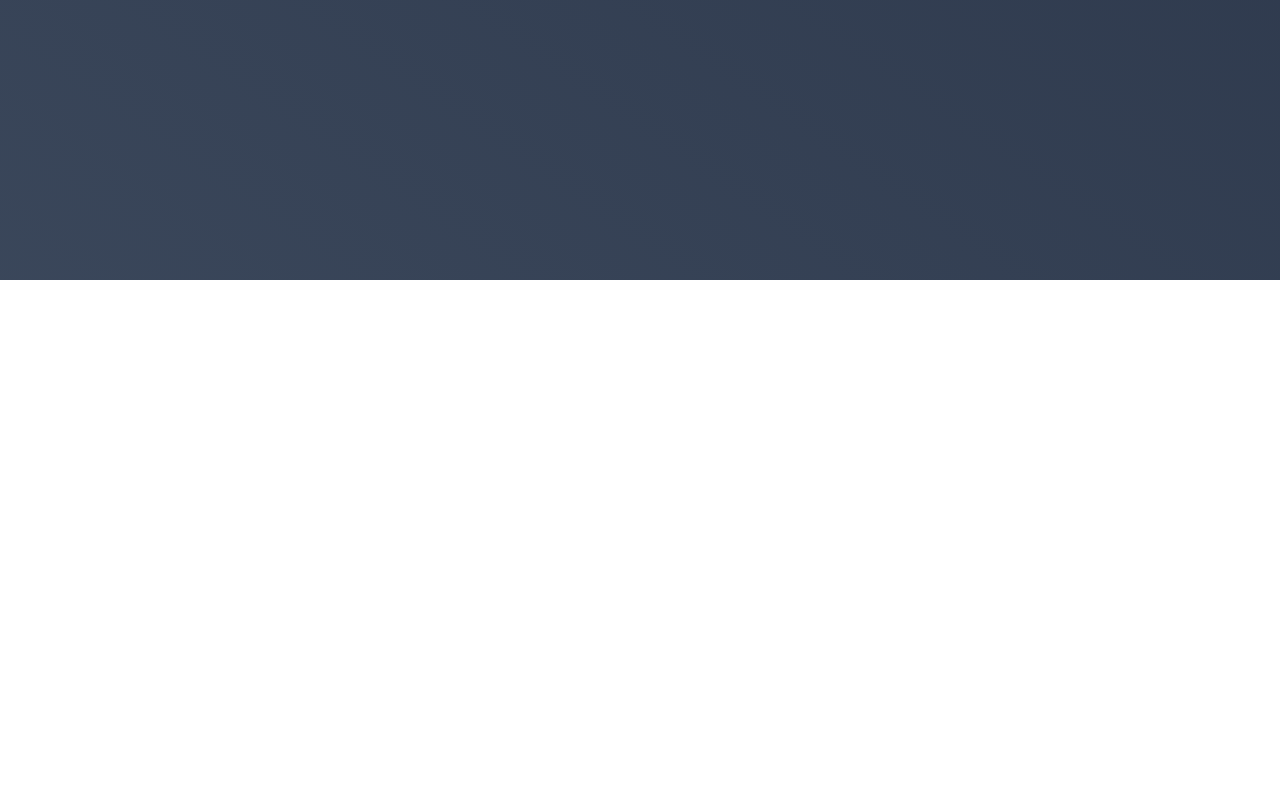
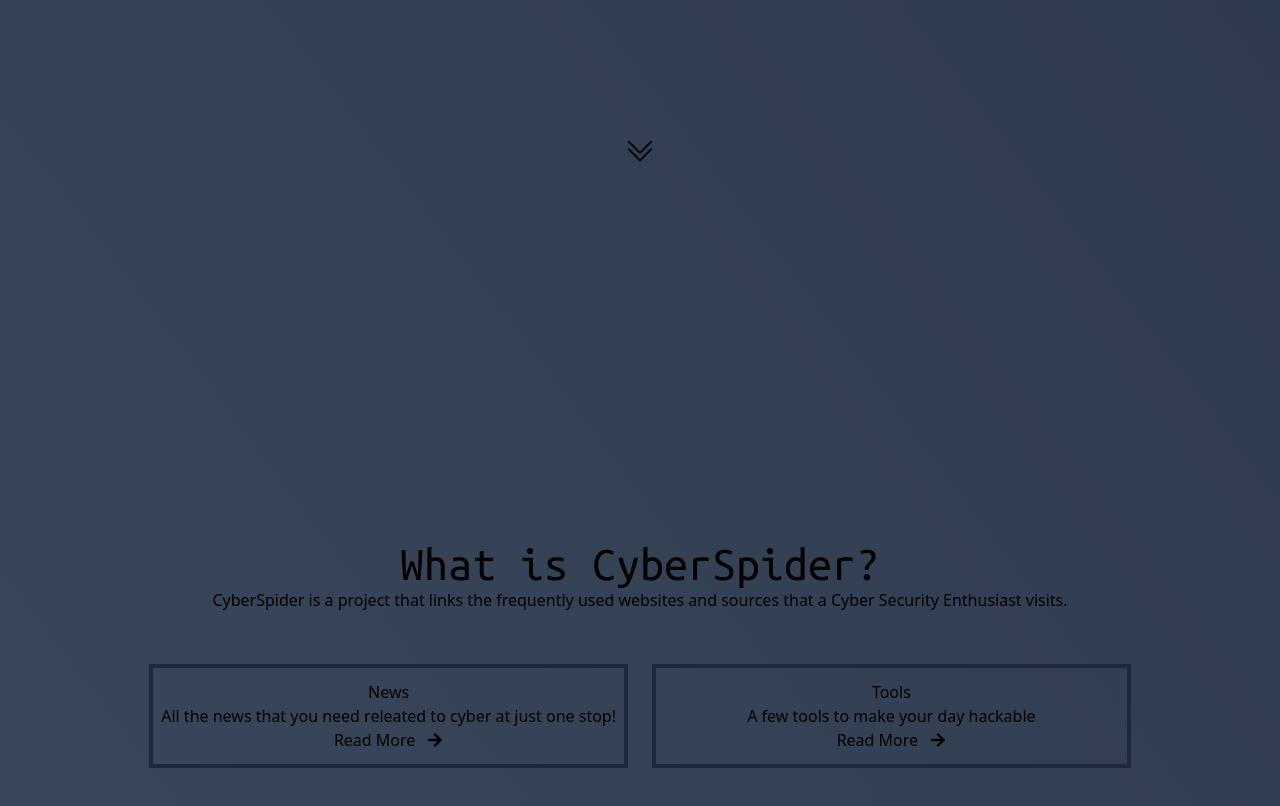
Before and after one commit to CyberSpiders/cyberspider, a Next.js app: page / in a window 1280 px wide. Shown: the part 600-1406 px from the top of the page. Before the commit the page ends 880 px from the top, so only its background shows below. Built offline with nearby package versions, Linux system fonts and the light colour scheme.

Commit message:
Added some cool effects and section 2

```diff
--- /dev/null
+++ b/components/Header.tsx
@@ -0,0 +1,41 @@
+import Head from 'next/head'
+import React from 'react'
+
+interface Format {
+  name: string
+  description: string
+  url: string
+}
+
+const Header: React.FC<Format> = ({ name, description, url }) => {
+  return (
+    <>
+      <Head>
+        <title>CyberSpiders | {name}</title>
+        <meta name="title" content={name} />
+        <meta name="description" content={description} />
+        <meta name="image" content="https://imgur.com/a/5CPWsrm" />
+
+        <meta property="og:type" content="website" />
+        <meta
+          property="og:url"
+          content={'https://cyberspider.vercel.app/'.concat(url)}
+        />
+        <meta property="og:title" content={name} />
+        <meta property="og:description" content={description} />
+        <meta property="og:image" content="https://imgur.com/a/5CPWsrm" />
+
+        <meta property="twitter:card" content="summary_large_image" />
+        <meta
+          property="twitter:url"
+          content={'https://cyberspider.vercel.app/'.concat(url)}
+        />
+        <meta property="twitter:title" content={name} />
+        <meta property="twitter:description" content={description} />
+        <meta property="twitter:image" content="https://imgur.com/a/5CPWsrm" />
+      </Head>
+    </>
+  )
+}
+
+export default Header
--- a/components/NavBar.tsx
+++ b/components/NavBar.tsx
@@ -22,7 +22,7 @@ export const Navbar = () => {
 
   return (
     <>
-      <nav className="m-3 mt-0 flex flex-wrap items-center rounded-2xl bg-gray-800 p-3">
+      <nav className="m-3 mt-0 flex flex-wrap items-center rounded-2xl bg-slate-900 p-3">
         <Link href="/">
           <a className="mr-4 inline-flex items-center p-2 ">
             <span className="text-xl font-bold tracking-wide text-white">
--- a/pages/_document.tsx
+++ b/pages/_document.tsx
@@ -3,7 +3,7 @@ import Document, { Head, Html, Main, NextScript } from 'next/document'
 class MyDocument extends Document {
   render(): JSX.Element {
     return (
-      <Html>
+      <Html className="scroll-smooth">
         <Head>
           <link
             href="https://fonts.googleapis.com/css2?family=Ubuntu+Mono"
--- a/pages/index.tsx
+++ b/pages/index.tsx
@@ -1,12 +1,17 @@
-import Head from 'next/head'
+import Link from 'next/link'
+import { BsChevronDoubleDown } from 'react-icons/bs'
+import { FaArrowRight } from 'react-icons/fa'
+import Header from '../components/Header'
 import { Navbar } from '../components/NavBar'
 
 const Homepage = () => {
   return (
     <div className="min-h-screen animate-grad_xy flex-col items-center bg-gradient-to-tr from-slate-600 to-slate-900">
-      <Head>
-        <title>CyberSpiders | Home</title>
-      </Head>
+      <Header
+        name="Homepage"
+        url=""
+        description="CyberSpiders - A Hacker\'s Warehouse"
+      />
       <Navbar />
       <section className="flex min-h-screen flex-col items-center justify-center">
         <div>
@@ -22,14 +27,50 @@ const Homepage = () => {
             <div>{/* Maybe the side image */}</div>
           </div>
         </div>
+        <div className="absolute bottom-7">
+          <Link href="#further">
+            <BsChevronDoubleDown className="animate-bounce text-3xl font-bold" />
+          </Link>
+        </div>
       </section>
-      {/* <section className="flex min-h-screen flex-col items-center justify-center">
+      <section
+        id="further"
+        className="flex min-h-screen flex-col items-center justify-center text-center"
+      >
         <div>
           <div>
-
+            <div className="">
+              <h1 className="font-ubuntu text-5xl">What is CyberSpider?</h1>
+              <p className="break-normal">
+                CyberSpider is a project that links the frequently used websites
+                and sources that a Cyber Security Enthusiast visits.
+              </p>
+            </div>
+            <div className="m-10 mx-2 grid grid-cols-2 items-center justify-center">
+              <div className="m-3 border-4 border-slate-800 px-2 py-3">
+                <h1>News</h1>
+                <p>
+                  All the news that you need releated to cyber at just one stop!
+                </p>
+                <Link href="/">
+                  <a className="flex items-center justify-center">
+                    Read More <FaArrowRight className="ml-3" />
+                  </a>
+                </Link>
+              </div>
+              <div className="m-3  border-4 border-slate-800 py-3 px-2">
+                <h1>Tools</h1>
+                <p>A few tools to make your day hackable</p>
+                <Link href="/">
+                  <a className="flex items-center justify-center">
+                    Read More <FaArrowRight className="ml-3" />
+                  </a>
+                </Link>
+              </div>
+            </div>
           </div>
         </div>
-      </section> */}
+      </section>
     </div>
   )
 }
```
